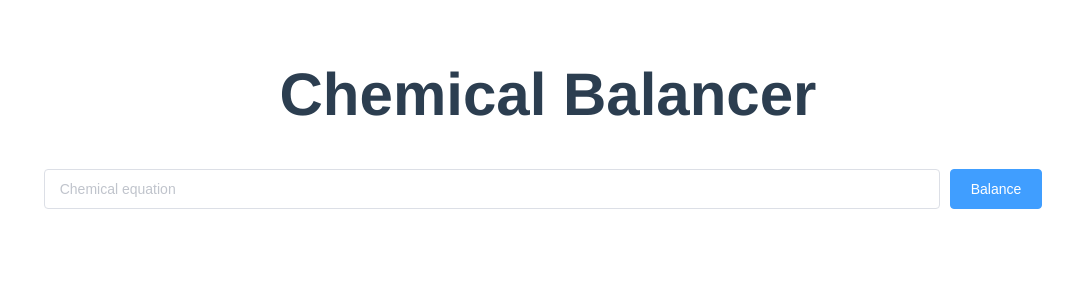
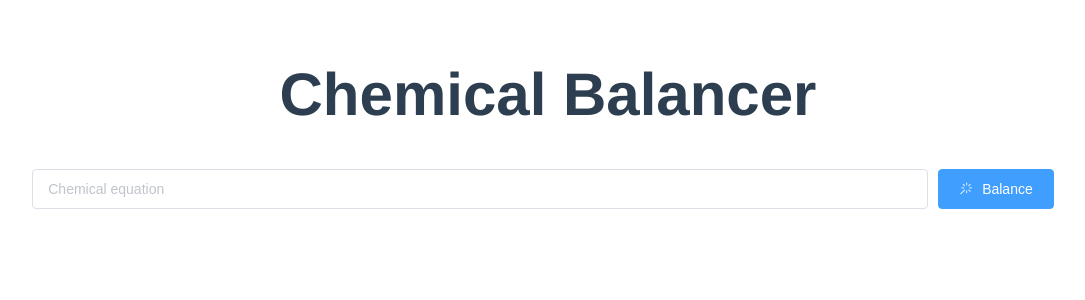
Before and after one commit to FelixIsaac/chemical-balancer, a Vue app in the folder app/: page / in a window 1280 px wide. Shown: the top 300 px of the page, without its empty margins (92-1177 px from the left). Built offline with nearby package versions, Linux system fonts and the light colour scheme.

Commit message:
update(balancer): import functions to views

```diff
--- a/app/src/components/Balancer.vue
+++ b/app/src/components/Balancer.vue
@@ -11,26 +11,47 @@
         />
       </el-form-item>
       <el-form-item>
-        <el-button type="primary" @click="balance">Balance</el-button>
+        <el-button
+          type="primary"
+          icon="el-icon-magic-stick"
+          @click="balance"
+          :loading="isBalancing"
+        >
+          {{ isBalancing ? "Balancing..." : "Balance"}}
+        </el-button>
       </el-form-item>
     </el-form>
   </main>
 </template>
 
 <script>
+import {
+  balance as balanceEquation,
+  random as randomEquation,
+} from '../library/chem-balancer';
+
 export default {
   name: 'Balancer',
   components: {},
   data: () => ({
-    isLoading: false,
+    isBalancing: false,
     value: '',
   }),
   methods: {
     balance() {
-      console.log(this.value);
+      this.isBalancing = true;
+
+      const { eqn, coefs } = balanceEquation(this.value);
+      console.log(eqn.toHtml(coefs));
+
+      this.isBalancing = false;
     },
     submit(e) {
       e.preventDefault();
+      this.balance();
+    },
+    random() {
+      this.value = randomEquation();
       this.balance();
     },
   },
```
